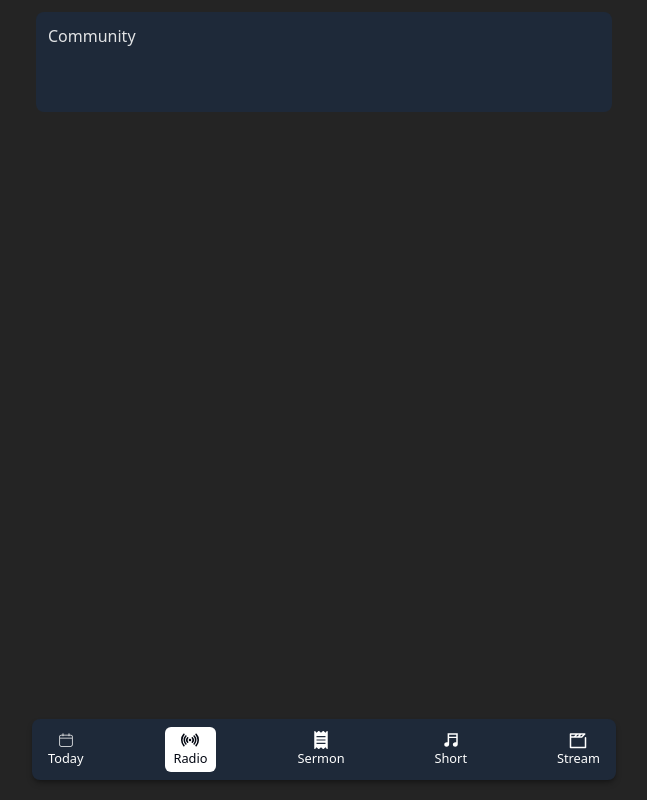
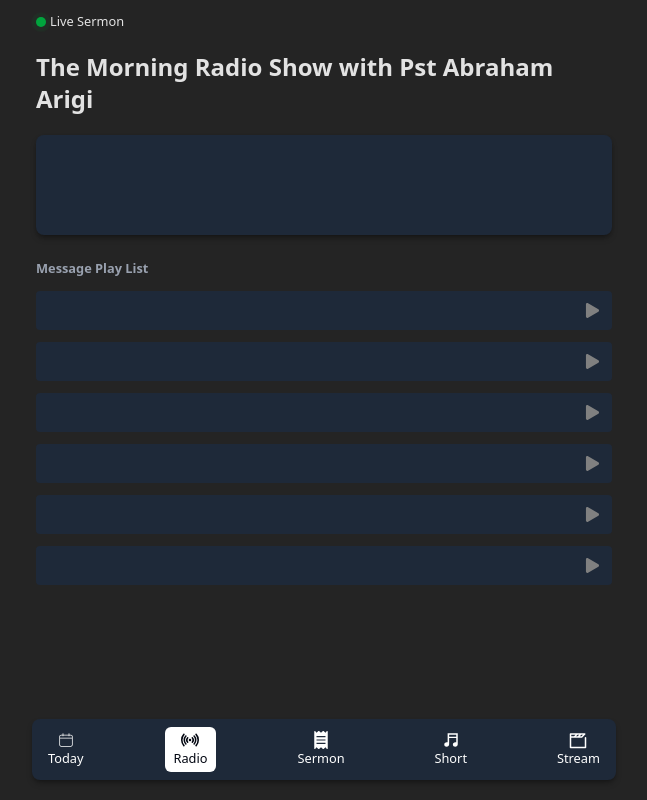
Before and after one commit to Oluwafemimicheal/web.app, a React (Vite) app: page /radio in a window 1280 px wide. Shown: the whole page, without its empty margins (316-963 px from the left). Built offline with nearby package versions, Linux system fonts and the light colour scheme.

Commit message:
Initial commit

```diff
--- a/package.json
+++ b/package.json
@@ -11,6 +11,7 @@
   },
   "dependencies": {
     "@tailwindcss/vite": "^4.1.16",
+    "axios": "^1.13.2",
     "framer-motion": "^12.23.24",
     "react": "^19.1.1",
     "react-dom": "^19.1.1",
--- a/src/components/Menu.jsx
+++ b/src/components/Menu.jsx
@@ -16,7 +16,7 @@ const Menu = () => {
               className={({ isActive }) => isActive ? "px-2 py-1 bg-white text-gray-950 flex flex-col justify-center items-center rounded-md transition" : " px-2 py-1 flex flex-col justify-center items-center text-white"
               } title="Today">
               <CiCalendar size={18} className={({ isActive }) => isActive ? "text-gray-950" : "text-white group-hover:text-gray-950"} />
-              <small className={({ isActive }) => isActive ? "text-green-600 font-extrabold" : "text-white font-bold "}>Today</small>
+              <small>Today</small>
             </NavLink>
           </li>
           <li className="hover:bg-white group rounded-md transition">
@@ -24,7 +24,7 @@ const Menu = () => {
               className={({ isActive }) => isActive ? "px-2 py-1 bg-white text-gray-950 flex flex-col justify-center items-center rounded-md transition" : " px-2 py-1 flex flex-col justify-center items-center text-white"
               } title="Community">
               <IoRadio size={18} className="group-hover:text-gray-950" />
-              <small className={({ isActive }) => isActive ? "text-green-600 font-extrabold" : "text-white font-bold "}>Radio</small>
+              <small>Radio</small>
             </NavLink>
           </li>
           <li className="hover:bg-white group rounded-md transition">
@@ -32,7 +32,7 @@ const Menu = () => {
               className={({ isActive }) => isActive ? "px-2 py-1 bg-white text-gray-950 flex flex-col justify-center items-center rounded-md transition" : " px-2 py-1 flex flex-col justify-center items-center text-white"
               } title="Today">
               <FaReceipt size={18} className={({ isActive }) => isActive ? "text-gray-950" : "text-white group-hover:text-gray-950"} />
-              <small className={({ isActive }) => isActive ? "text-green-600 font-extrabold" : "text-white font-bold "}>Sermon</small>
+              <small>Sermon</small>
             </NavLink>
           </li>
           <li className="hover:bg-white group rounded-md transition">
@@ -40,7 +40,7 @@ const Menu = () => {
               className={({ isActive }) => isActive ? "px-2 py-1 bg-white text-gray-950 flex flex-col justify-center items-center rounded-md transition" : " px-2 py-1 flex flex-col justify-center items-center text-white"
               } title="Today">
               <IoMdMusicalNotes size={18} className={({ isActive }) => isActive ? "text-gray-950" : "text-white group-hover:text-gray-950"} />
-              <small className={({ isActive }) => isActive ? "text-green-600 font-extrabold" : "text-white font-bold "}>Short</small>
+              <small>Short</small>
             </NavLink>
           </li>
           <li className="hover:bg-white group rounded-md transition">
@@ -48,7 +48,7 @@ const Menu = () => {
               className={({ isActive }) => isActive ? "px-2 py-1 bg-white text-gray-950 flex flex-col justify-center items-center rounded-md transition" : " px-2 py-1 flex flex-col justify-center items-center text-white"
               } title="Today">
               <GrMultimedia size={18} className={({ isActive }) => isActive ? "text-gray-950" : "text-white group-hover:text-gray-950"} />
-              <small className={({ isActive }) => isActive ? "text-green-600 font-extrabold" : "text-white font-bold "}>Stream</small>
+              <small>Stream</small>
             </NavLink>
           </li>
         </ul>
--- /dev/null
+++ b/src/components/Song.jsx
@@ -0,0 +1,12 @@
+import { FaPlay } from "react-icons/fa"
+
+const Song = ({topic}) => {
+  return (
+    <li className="flex justify-between items-center bg-gray-800 p-3 rounded-sm hover:shadow-md shadow-black/30">
+      <p>{topic}</p>
+      <FaPlay size={15} color="gray" className="cursor-pointer hover:opacity-30" />
+    </li>
+  )
+}
+
+export default Song
--- a/src/pages/Bible.jsx
+++ b/src/pages/Bible.jsx
@@ -1,7 +1,35 @@
 import { NavLink } from "react-router-dom"
 import { FaAccessibleIcon, FaBell } from "react-icons/fa"
+import { useEffect, useState } from "react"
+import axios from "axios"
+import { li } from "framer-motion/client"
 
 const Bible = () => {
+  const [data, setData] = useState([])
+  const [loading, setLoading] = useState(false)
+  useEffect(() => {
+
+    const fetchData = async () => {
+      try {
+        setLoading(true)
+        const response = await axios.get('https://rest.api.bible/v1/bibles/de4e12af7f28f599-02/books', {
+          headers: {
+            "api-key": "c9aRJGVRB31heN6G6R0ll",
+            Accept: "application/json"
+          }
+        })
+
+        setData(response.data.data)
+        setLoading(false)
+        console.log(response)
+      } catch (error) {
+        console.log(error)
+      }
+    }
+
+    fetchData()
+
+  }, [])
   return (
     <div className="flex flex-col gap-5 h-full overflow-auto">
       <div className="flex justify-between items-center">
@@ -28,9 +56,21 @@ const Bible = () => {
         </div>
 
       </div>
-      <div className="w-full h-[100px] p-3 rounded-lg bg-gray-800 ">
-       Bible
-      </div>
+      <h1 className="w-full  p-3 rounded-lg bg-gray-800 ">
+        King James Version Edition
+      </h1>
+      <ul>
+        <h2 className="mb-2 border-b-2 border-gray-500">Bible Chapters</h2>
+        <h1>{loading && "Loading..."}</h1>
+        {
+          data.map((chapter) => (
+            <li key={chapter?.id} className="flex gap-20">
+              <h1 className="w-30 md:w-50 text-[14px]">{chapter?.name}</h1>
+              <small className="text-[10px] text-gray-500">{`${chapter?.nameLong.substring(0, 25)}...`}</small>
+            </li>
+          ))
+        }
+      </ul>
 
     </div>
   )
--- a/src/pages/Home.jsx
+++ b/src/pages/Home.jsx
@@ -36,11 +36,11 @@ const Home = () => {
       <div className="flex gap-3 items-center text-gray-400 -mb-3">
 
         <div className="flex items-center gap-1">
-          <span><FaSun /></span>
+          <span><FaSun color="white" /></span>
           <h1>{new Date().toLocaleTimeString()? "Good Morning" : "Good Evening"}</h1>
         </div>
       </div>
-      <div className="w-full h-[400px] rounded-lg bg-gray-800 hero-section overflow-hidden">
+      <div className="w-full h-[350px] rounded-lg bg-gray-800 hero-section overflow-hidden">
         <div className="w-full h-full bg-black/50 flex flex-col justify-between gap-4 p-5">
           <div className="flex justify-between  pb-1">
             <div className="flex flex-col ">
@@ -48,9 +48,9 @@ const Home = () => {
               <span>Matthew</span> <span>4:16</span></div>
               <p className="text-sm text-gray-400">Verse of the day</p>
               </div>
-            <span className="font-bold">NKJV</span>
+            <span className="font-semibold text-sm">NKJV</span>
           </div>
-          <div className="font-bold text-2xl">
+          <div className="font-bold text-[20px]">
             The people who sat in darkness have seen a great light, and upon those who sat in the region and shadow of death, light has dawned.
 
           </div>
--- a/src/pages/Radio.jsx
+++ b/src/pages/Radio.jsx
@@ -1,11 +1,33 @@
 import { NavLink } from "react-router-dom"
-import { FaAccessibleIcon, FaBell } from "react-icons/fa"
+import { FaAccessibleIcon, FaBell, FaPlay } from "react-icons/fa"
+import Song from "../components/Song";
 
 const Radio = () => {
   return (
-    <div className="flex flex-col gap-5 h-full overflow-auto">
-            <div className="w-full h-[100px] p-3 rounded-lg bg-gray-800 ">
-        Community
+    <div className="flex flex-col gap-5 h-full">
+      <div className="flex justify-start items-center gap-1">
+        <div className="w-2.5 h-2.5 bg-green-600 rounded-full ">
+          <div className="w-2.5 h-2.5 bg-green-600 rounded-full animate-ping">
+          </div>
+        </div>
+        <small>Live Sermon</small>
+      </div>
+      <div>
+        <h3 className="font-bold text-2xl">The Morning Radio Show with Pst Abraham Arigi</h3>
+      </div>
+      <div className="flex justify-between gap-4 w-full h-[100px] p-3 rounded-lg bg-gray-800 shadow-md shadow-black/30">
+      </div>
+      <div>
+        <small className="text-gray-400 font-bold">Message Play List</small>
+        <ul className="mt-3 flex flex-col gap-3">
+          <Song />
+          <Song />
+          <Song />
+          <Song />
+          <Song />
+          <Song />
+
+        </ul>
       </div>
 
     </div>
--- a/vite.config.js
+++ b/vite.config.js
@@ -4,4 +4,13 @@ export default defineConfig({
   plugins: [
     tailwindcss(),
   ],
+  server: {
+    proxy: {
+      // "/api": {
+      //   target: "https://rest.api.bible",
+      //   changeOrigin: true,
+      //   secure: false,
+      // }
+    }
+  }
 })
```
Also changed, not shown: 1 other file (tests, documents, lock files or other folders).
